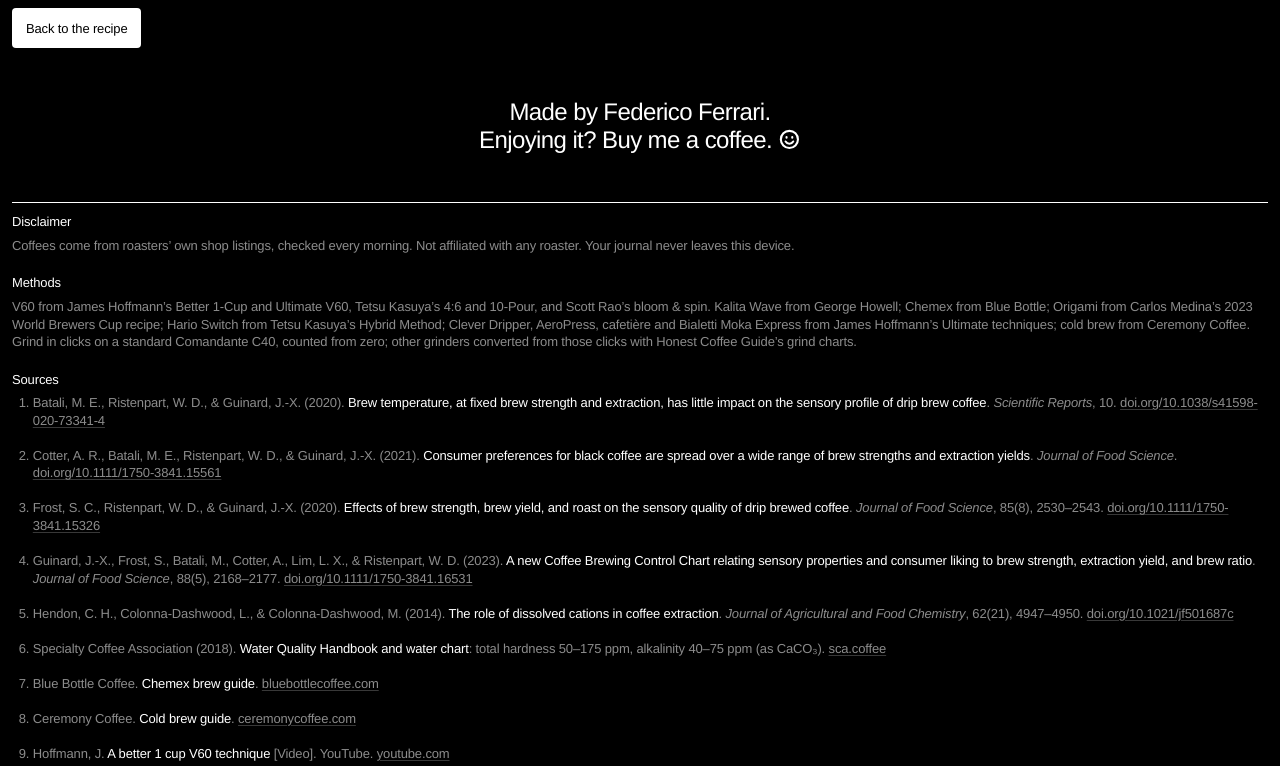
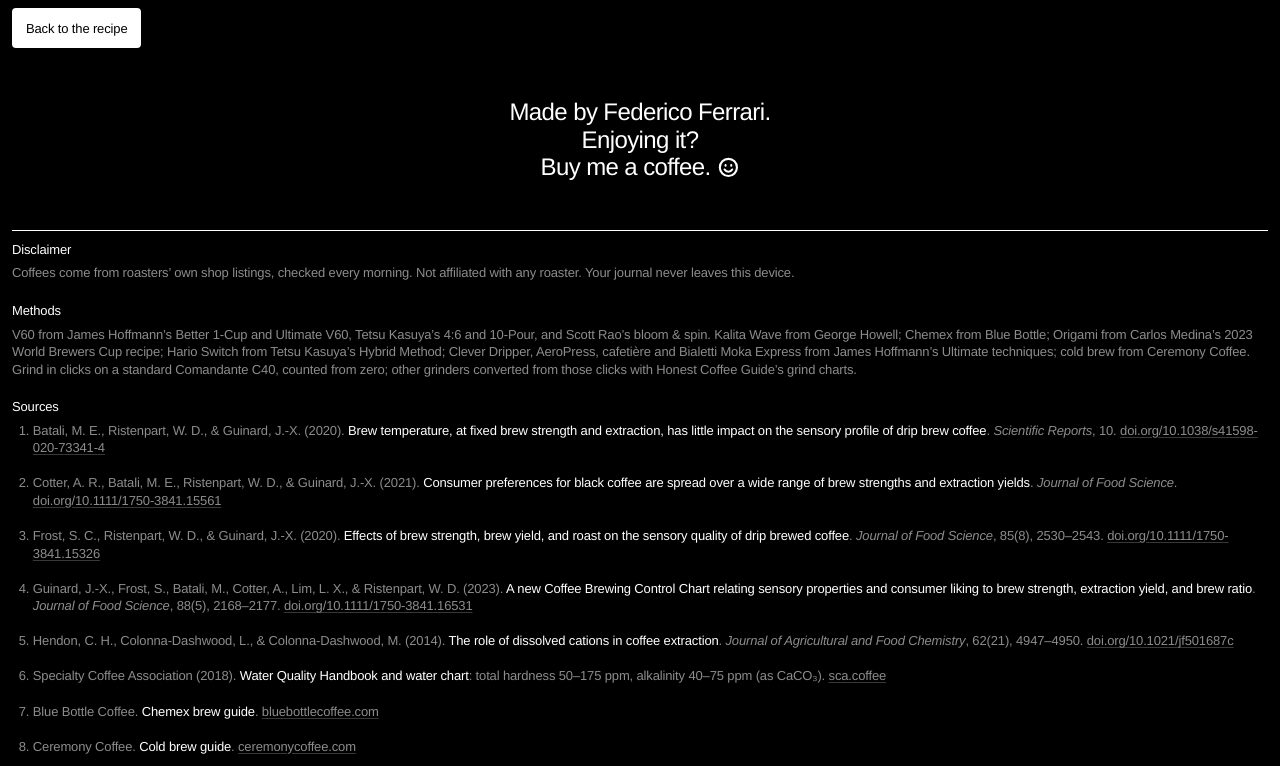
Before and after one commit to thisisfed/goccio, a plain HTML site: page index.html in a window 1280 px wide. Shown: the part 3188-3954 px from the top of the page. Drawn offline with Linux system fonts and the light colour scheme.

Commit message:
Credit: Buy me a coffee and the smile on their own line

```diff
--- a/index.html
+++ b/index.html
@@ -1234,6 +1234,7 @@ footer .refs a { color: inherit; text-decoration: underline; text-decoration-col
 /* footer: credit on one line, then Enjoying it? / Buy me a coffee. */
 .bmc { max-width: none; }
 .bmc .l1 { display: block; white-space: nowrap; }
+.bmc .l1 a[href*="buymeacoffee"] { display: inline; }
 .bmc { font-size: min(var(--fs-m), 6.2vw) !important; }   /* the two lines never wrap or spill on small phones */
 @media (max-width: 360px) { .top-in { padding-left: 12px !important; padding-right: 12px !important; gap: 8px !important; } .nav { gap: 4px !important; } .nav button, .nav .theme-btn { padding: 0 7px !important; } }
 @media (max-width: 340px) { .nav button, .nav .theme-btn { padding: 0 5px !important; } .nav { gap: 3px !important; } .top-in { gap: 6px !important; } }
@@ -1392,7 +1393,7 @@ footer .refs a { color: inherit; text-decoration: underline; text-decoration-col
   <section class="sec outro" aria-label="How it learns">
     <p class="litext" id="litext"><span>Every</span> <span>bag</span> <span>is</span> <span>different.</span> <span>The</span> <span>grind,</span> <span>the</span> <span>water,</span> <span>the</span> <span>pour.</span> <span>Brew</span> <span>it,</span> <span>taste</span> <span>it,</span> <span>write</span> <span>down</span> <span>what</span> <span>you</span> <span>got,</span> <span>and</span> <span>the</span> <span>next</span> <span>cup</span> <span>lands</span> <span>closer</span> <span>to</span> <span>the</span> <span>one</span> <span>you</span> <span>wanted.</span> <span class="outro-end">Brew something good.</span></p>
     <button type="button" class="hero-pill" data-jump="recipe">Back to the recipe</button>
-    <div class="credit" id="credit"><span class="bmc"><span class="l1">Made by <a href="https://thisisfed.xyz/" target="_blank" rel="noopener">Federico Ferrari</a>.</span><span class="l1">Enjoying it? <a href="https://buymeacoffee.com/thisisfed" target="_blank" rel="noopener"><span class="sheen-text">Buy me a coffee</span></a>. <svg class="smile" viewBox="0 0 24 24" aria-hidden="true"><path d="M12 21a9 9 0 1 0 0-18 9 9 0 0 0 0 18z"/><path d="M8 14.2c1 1.6 2.4 2.4 4 2.4s3-.8 4-2.4"/><path d="M9 9.6v.6M15 9.6v.6"/></svg></span></span></div>
+    <div class="credit" id="credit"><span class="bmc"><span class="l1">Made by <a href="https://thisisfed.xyz/" target="_blank" rel="noopener">Federico Ferrari</a>.</span><span class="l1">Enjoying it?</span><span class="l1"><a href="https://buymeacoffee.com/thisisfed" target="_blank" rel="noopener"><span class="sheen-text">Buy me a coffee</span></a>. <svg class="smile" viewBox="0 0 24 24" aria-hidden="true"><path d="M12 21a9 9 0 1 0 0-18 9 9 0 0 0 0 18z"/><path d="M8 14.2c1 1.6 2.4 2.4 4 2.4s3-.8 4-2.4"/><path d="M9 9.6v.6M15 9.6v.6"/></svg></span></span></div>
   </section>
 
   <footer>
```
